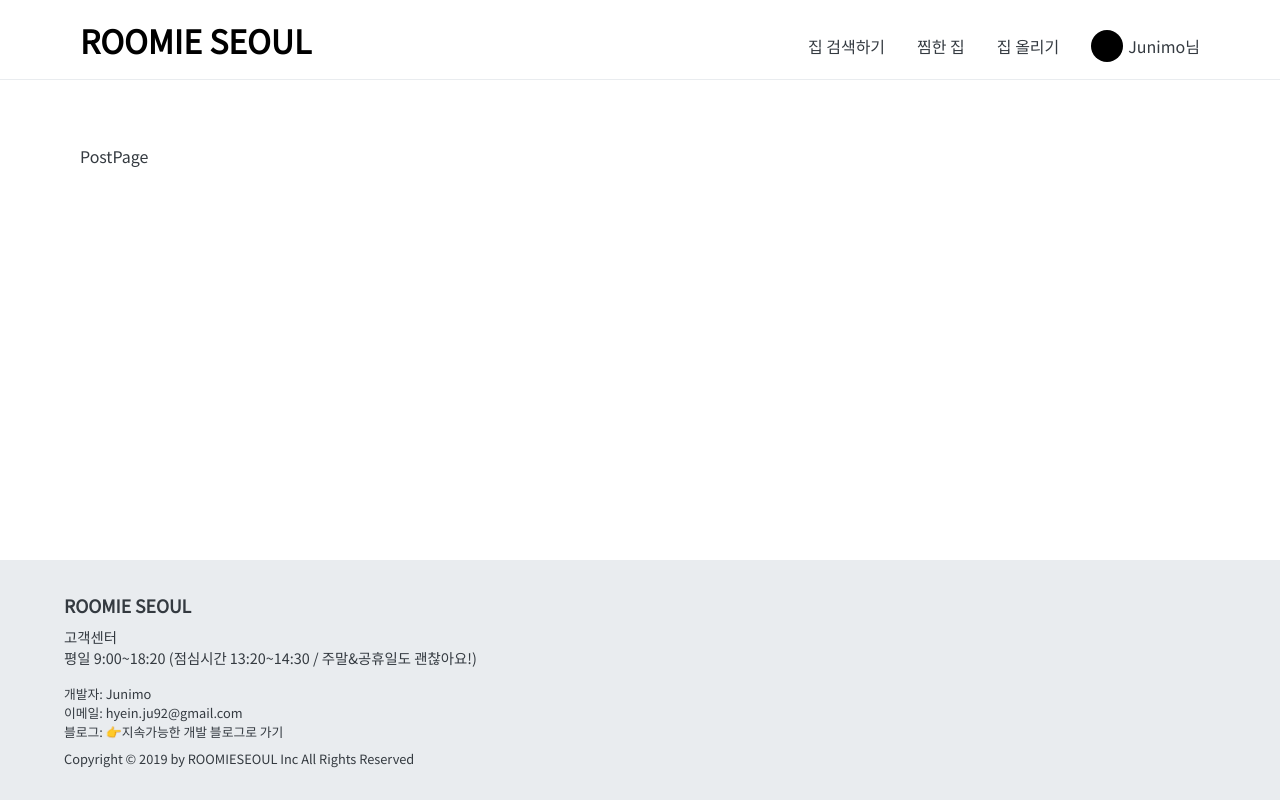
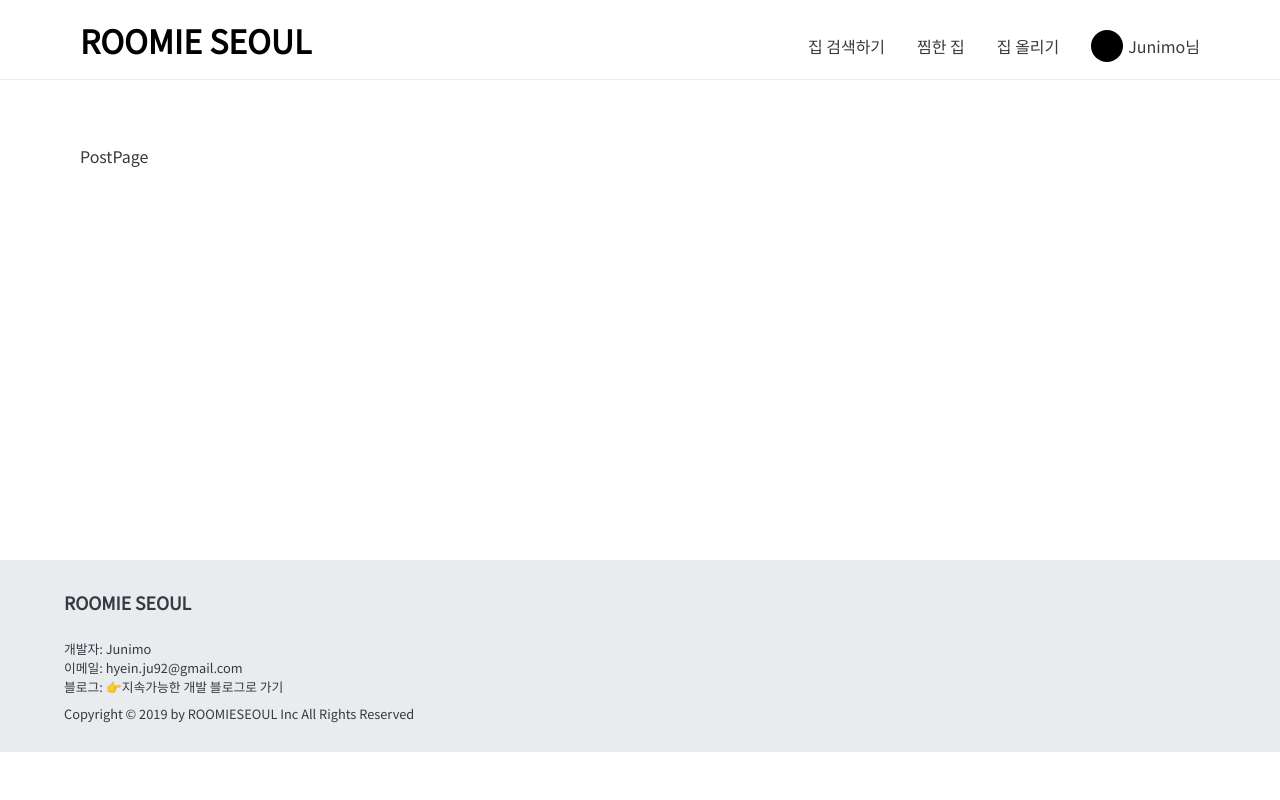
Before and after one commit to theJunimo/RoomieSeoul, a React app: page /post in a window 1280 px wide. Built offline with nearby package versions, Linux system fonts and the light colour scheme.

Commit message:
Modify footer component

```diff
--- a/src/components/common/Footer/Footer.js
+++ b/src/components/common/Footer/Footer.js
@@ -8,10 +8,7 @@ const Footer = () => (
     <footer className = {cx('footer')}>
         <div className = {cx('footer-content')}>
             <Link to = "/" className={cx('logo')}>ROOMIE SEOUL</Link>
-            <div className = {cx('clientService')}>
-                <p>고객센터</p>
-                <p>평일 9:00~18:20 (점심시간 13:20~14:30 / 주말&공휴일도 괜찮아요!)</p>
-            </div>
+
             <div className = {cx('detail')}>
                 <p>개발자: Junimo</p>
                 <a href = 'mailto:hyein.ju92@gmail.com'>이메일: hyein.ju92@gmail.com</a><br/>
--- a/src/components/common/Footer/Footer.scss
+++ b/src/components/common/Footer/Footer.scss
@@ -2,7 +2,7 @@
 
 .footer {
     background: #e9ecef;
-    height: 15rem;
+    height: 12rem;
 
     //내부 아이템 세로 가운데 정렬
     display: flex;
@@ -29,17 +29,6 @@
             margin-bottom: 0.5rem;
         }
 
-        .clientService { //고객센터 정보
-            //폰트
-            color: #343a40;
-            font-size: 0.9rem;
-
-            //내용 정렬
-            display: flex;
-            flex-direction: column;
-
-        }
-
         .detail {
             //폰트
             color: #343a40;
```
